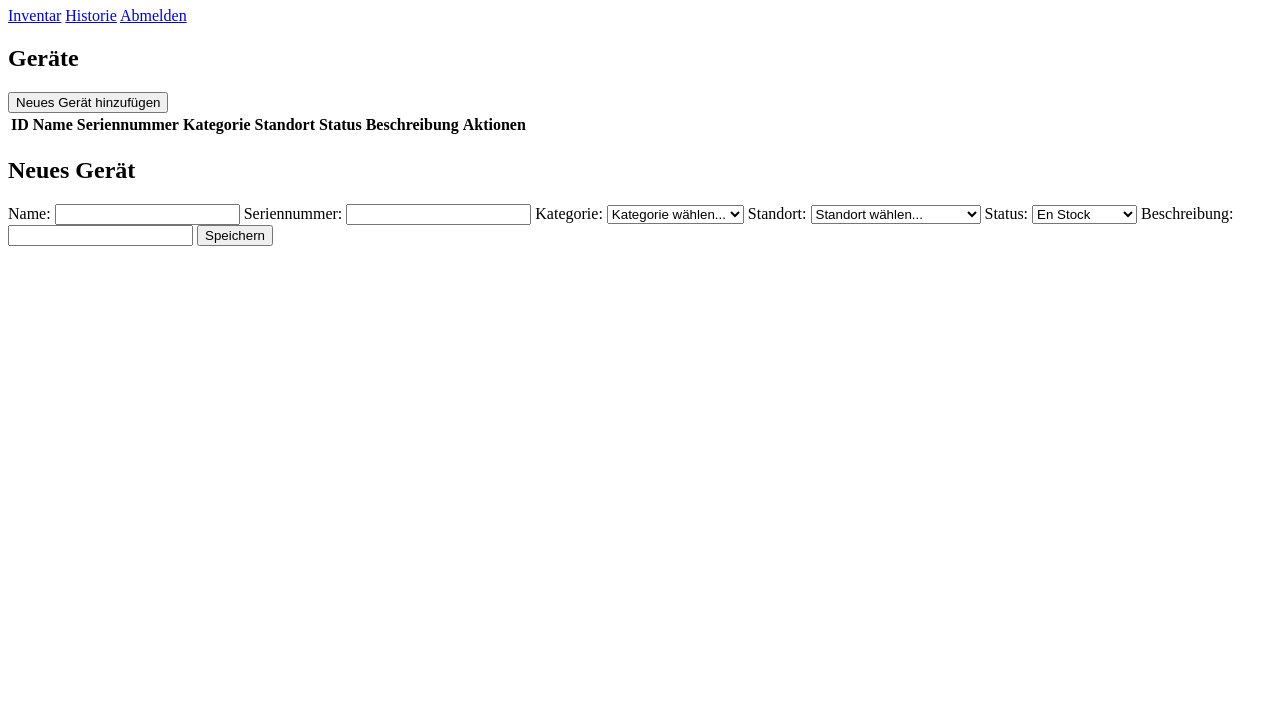
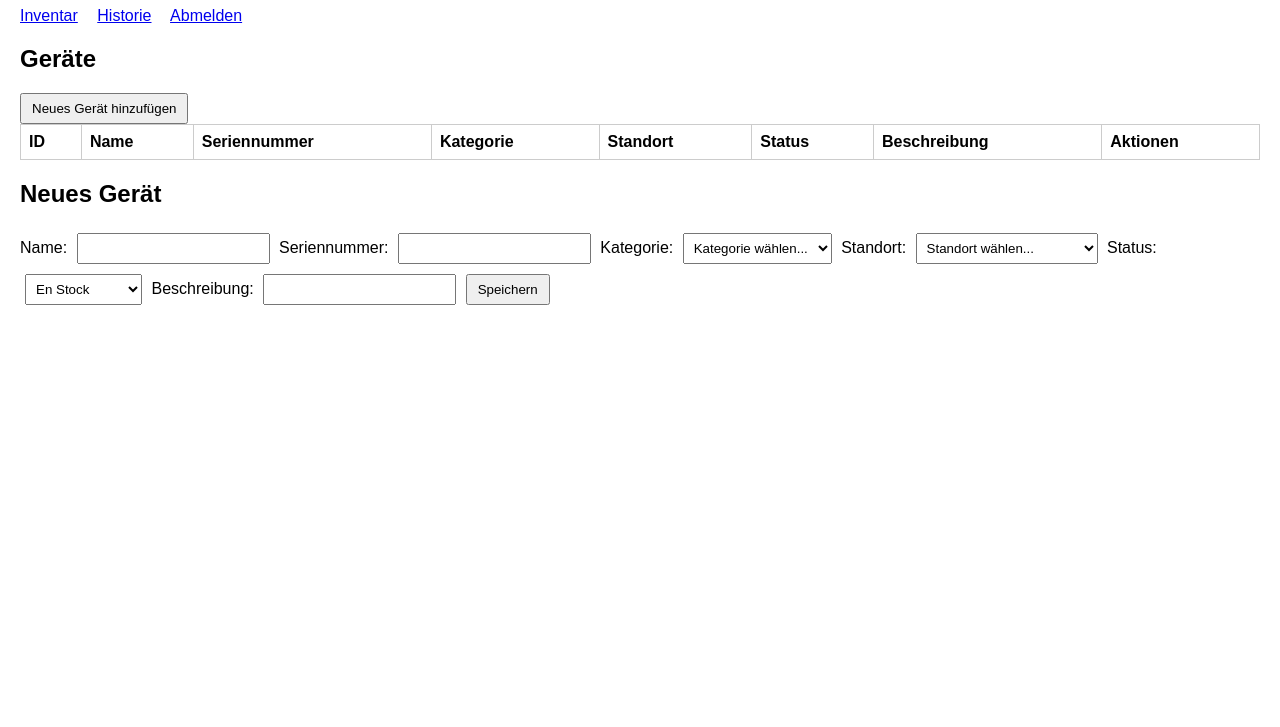
Before and after one commit to davidcor753/vae-projet, a website: page Frontend/index.html in a window 1280 px wide. Shown: the part 73-800 px from the top of the page. Drawn offline with Linux system fonts and the light colour scheme; no server answers.

Commit message:
Gestalltung mit CSS

```diff
--- a/Frontend/index.html
+++ b/Frontend/index.html
@@ -3,6 +3,7 @@
   <head>
     <meta charset="UTF-8" />
     <title>Inventar</title>
+    <link rel="stylesheet" href="styles/style.css" />
   </head>
 
   <body>
--- /dev/null
+++ b/Frontend/styles/style.css
@@ -0,0 +1,51 @@
+body {
+  font-family: Arial, sans-serif;
+  margin: 20px;
+}
+
+nav {
+  margin-bottom: 20px;
+}
+
+nav a {
+  margin-right: 15px;
+}
+
+table {
+  border-collapse: collapse;
+  width: 100%;
+}
+
+th,
+td {
+  border: 1px solid #ccc;
+  padding: 8px;
+  text-align: left;
+}
+form {
+  margin-top: 20px;
+  margin-bottom: 20px;
+}
+
+input,
+select {
+  padding: 6px;
+  margin: 5px;
+}
+
+button {
+  padding: 6px 10px;
+  cursor: pointer;
+}
+.login-page form {
+  width: 300px;
+}
+
+.login-page input {
+  display: block;
+  width: 100%;
+}
+
+.login-page button {
+  margin-top: 10px;
+}
```
Also changed, not shown: Frontend/consultation.html (+1 -0 lines), Frontend/login.html (+2 -1 lines), Frontend/users.html (+1 -0 lines).
